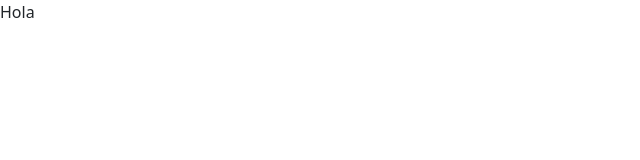
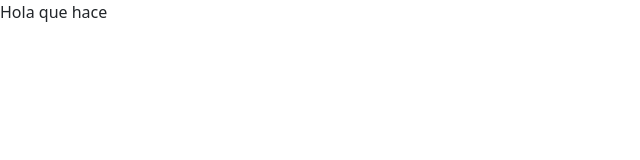
Before and after one commit to Veliz97N/the_checkpoint, a React (Create React App) app: page / in a window 1280 px wide. Shown: the top 160 px of the page, without its empty margins (0-640 px from the left). Built offline with nearby package versions, Linux system fonts and the light colour scheme.

Commit message:
Added Nico's branch

```diff
--- a/src/App.js
+++ b/src/App.js
@@ -2,7 +2,7 @@
 function App() {
   return (
     <div className="App">
-      Hola
+      Hola que hace
     </div>
   );
 }
```
